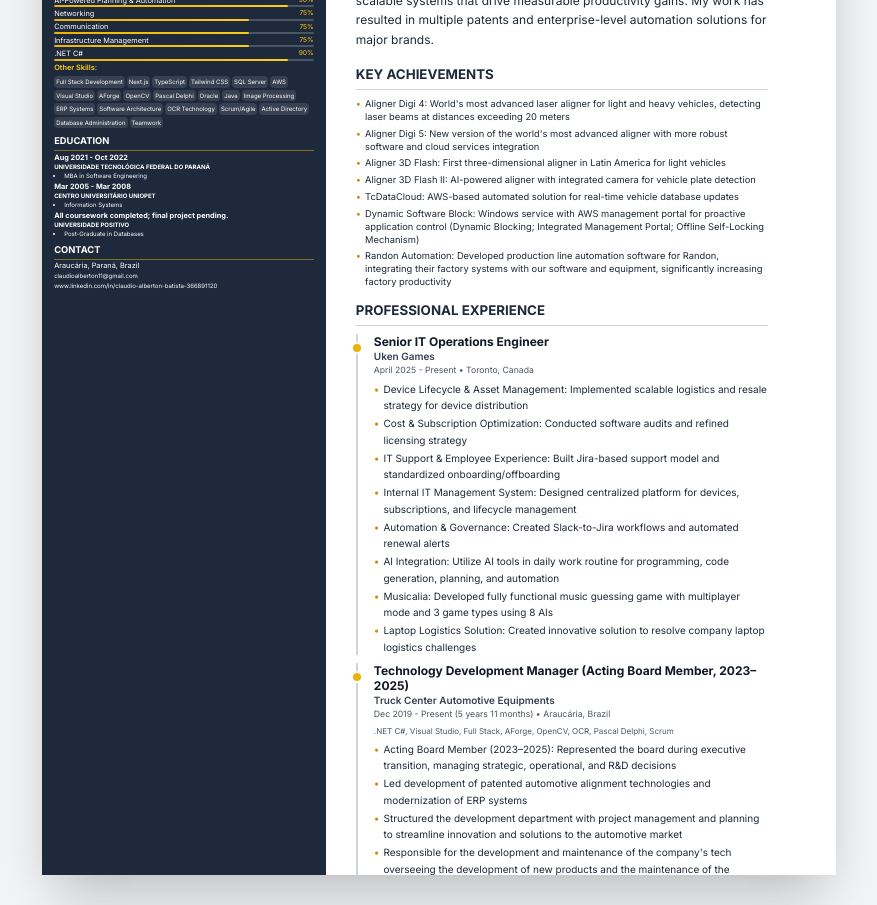
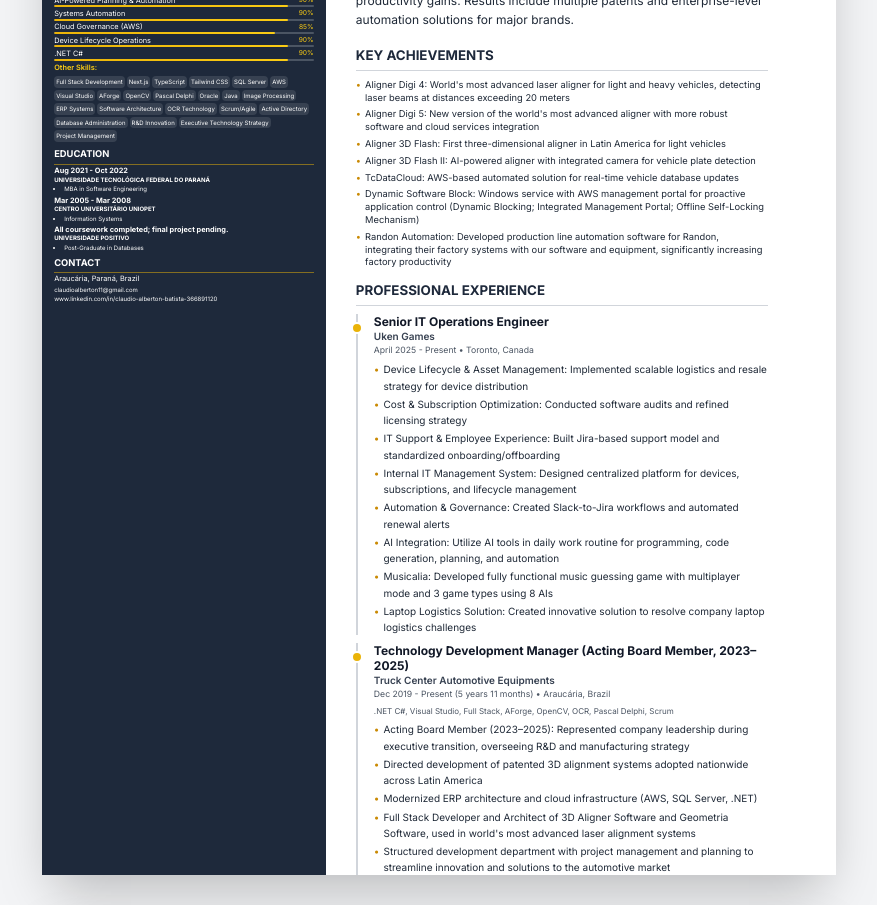
Before and after one commit to claudioalberton/claudio_resume, a Next.js app: page /claudio_resume/print-preview in a window 1280 px wide. Shown: the part 340-1245 px from the top of the page, without its empty margins (201-1078 px from the left). Built offline with nearby package versions, Linux system fonts and the light colour scheme.

Commit message:
Rebuild with correct basePath for GitHub Pages

```diff
--- a/app/print-preview/page.tsx
+++ b/app/print-preview/page.tsx
@@ -134,29 +134,36 @@
 
   const getSkillPercentage = (skill: string) => {
     const skillLevels: Record<string, number> = {
+      "Team Management": 90,
+      "AI Tools (Programming, Code Generation, Planning)": 90,
+      "AI-Assisted Development": 90,
+      "AI-Powered Planning & Automation": 90,
+      "Systems Automation": 90,
+      "Cloud Governance (AWS)": 85,
+      "Device Lifecycle Operations": 90,
       ".NET C#": 90,
       "Full Stack Development": 90,
       "Next.js": 85,
       "TypeScript": 85,
       "Tailwind CSS": 85,
       "SQL Server": 90,
-      "Team Management": 90,
+      "Visual Studio": 90,
+      "AForge": 85,
+      "OpenCV": 85,
+      "Pascal Delphi": 90,
+      "Oracle": 80,
+      "Java": 75,
       AWS: 70,
       "ERP Systems": 80,
       "Software Architecture": 90,
       "Image Processing": 85,
       "OCR Technology": 85,
       "Scrum/Agile": 90,
-      "Visual Studio": 90,
-      "AForge": 85,
-      "OpenCV": 85,
-      "Pascal Delphi": 90,
-      "Oracle": 80,
-      "Java": 75,
-      "Teamwork": 85,
-      "AI Tools (Programming, Code Generation, Planning)": 90,
-      "AI-Assisted Development": 90,
-      "AI-Powered Planning & Automation": 90,
+      "Active Directory": 85,
+      "Database Administration": 90,
+      "R&D Innovation": 90,
+      "Executive Technology Strategy": 85,
+      "Project Management": 90,
     }
     return skillLevels[skill] || 75
   }
--- a/components/hero-section.tsx
+++ b/components/hero-section.tsx
@@ -62,15 +62,6 @@
         >
           {/* Hero Content */}
           <div className="mb-12 text-center print:text-left">
-            <motion.div
-              initial={{ opacity: 0, y: 20 }}
-              animate={{ opacity: 1, y: 0 }}
-              transition={{ duration: 0.5, delay: 0.1 }}
-              className="inline-block px-4 py-2 mb-6 text-sm font-semibold rounded-full bg-primary/10 text-primary"
-            >
-              <code className="text-primary">Discover my Amazing Tech Space!</code>
-            </motion.div>
-
             <motion.h1
               initial={{ opacity: 0, y: 20 }}
               animate={{ opacity: 1, y: 0 }}
--- a/components/sidebar.tsx
+++ b/components/sidebar.tsx
@@ -95,6 +95,9 @@
     "AI Tools (Programming, Code Generation, Planning)": 90,
     "AI-Assisted Development": 90,
     "AI-Powered Planning & Automation": 90,
+    "Systems Automation": 90,
+    "Cloud Governance (AWS)": 85,
+    "Device Lifecycle Operations": 90,
     ".NET C#": 90,
     "Full Stack Development": 90,
     "Next.js": 85,
@@ -107,9 +110,6 @@
     "Pascal Delphi": 90,
     "Oracle": 80,
     "Java": 75,
-    Networking: 80,
-    Communication: 95,
-    "Infrastructure Management": 90,
     AWS: 70,
     "ERP Systems": 80,
     "Software Architecture": 90,
@@ -118,7 +118,9 @@
     "Scrum/Agile": 90,
     "Active Directory": 85,
     "Database Administration": 90,
-    "Teamwork": 85,
+    "R&D Innovation": 90,
+    "Executive Technology Strategy": 85,
+    "Project Management": 90,
   }
   return skillLevels[skill] || 75
 }
--- a/data/resume-data.ts
+++ b/data/resume-data.ts
@@ -41,11 +41,11 @@
 
 export const resumeData: ResumeData = {
   name: "Claudio Alberton Batista",
-  title: "Senior IT Operations Engineer | Development and Innovation Manager | Senior Software Engineer ",
+  title: "Technology Development Manager | Senior IT Operations Engineer | Software Architect",
   location: "Araucária, Paraná, Brazil",
   email: "claudioalberton11@gmail.com",
   linkedin: "www.linkedin.com/in/claudio-alberton-batista-366891120",
-  summary: "Technical leader and senior software engineer with 19+ years of experience transforming businesses through innovative solutions. Starting with ERP systems development, I've evolved into architecting world-class software for the automotive industry, including Latin America's first 3D aligner and the world's most advanced laser alignment systems. Currently leading IT operations at a Canadian gaming company while managing technology development for automotive equipment in Brazil. I specialize in full-stack development, cloud solutions (AWS), AI integration for daily operations, and building scalable systems that drive measurable productivity gains. My work has resulted in multiple patents and enterprise-level automation solutions for major brands.",
+  summary: "Technology Development Manager and Software Architect with 19+ years leading innovation across automotive manufacturing and gaming industries. Designed patented 3D alignment systems deployed across Latin America, and currently modernizing global IT infrastructure and automation for a Canadian game studio. Architected world-class software including the world's most advanced laser alignment systems and Latin America's first AI-powered 3D aligner. Specializes in full-stack development (.NET, SQL Server), cloud solutions (AWS), AI-powered workflows, and building scalable systems that drive measurable productivity gains. Results include multiple patents and enterprise-level automation solutions for major brands.",
   keyAchievements: [
     "Aligner Digi 4: World's most advanced laser aligner for light and heavy vehicles, detecting laser beams at distances exceeding 20 meters",
     "Aligner Digi 5: New version of the world's most advanced aligner with more robust software and cloud services integration",
@@ -80,19 +80,14 @@
       duration: "5 years 11 months",
       technologies: [".NET C#", "Visual Studio", "Full Stack", "AForge", "OpenCV", "OCR", "Pascal Delphi", "Scrum"],
       responsibilities: [
-        "Acting Board Member (2023–2025): Represented the board during executive transition, managing strategic, operational, and R&D decisions",
-        "Led development of patented automotive alignment technologies and modernization of ERP systems",
-        "Structured the development department with project management and planning to streamline innovation and solutions to the automotive market",
-        "Responsible for the development and maintenance of the company's tech overseeing the development of new products and the maintenance of the existing ones",
-        "Full Stack Developer of 3D Aligner Software and Geometria Software",
-        "Software architecture and planning",
-        "Creating schedules and managing projects",
-        "Agile project management using Scrum",
-        "Architect of new solutions for the automotive market",
+        "Acting Board Member (2023–2025): Represented company leadership during executive transition, overseeing R&D and manufacturing strategy",
+        "Directed development of patented 3D alignment systems adopted nationwide across Latin America",
+        "Modernized ERP architecture and cloud infrastructure (AWS, SQL Server, .NET)",
+        "Full Stack Developer and Architect of 3D Aligner Software and Geometria Software, used in world's most advanced laser alignment systems",
+        "Structured development department with project management and planning to streamline innovation and solutions to the automotive market",
         "AI Integration: Utilize AI tools in daily work routine for programming assistance, code generation, planning, and development optimization",
-        "Responsible for implementing and managing tax incentives related to the company's development, namely 'Lei do Bem' and 'Ex-tarifário', successfully qualifying projects for government incentives",
-        "Establishing partnerships with solution providers",
-        "Development of software for automotive equipment and creating the ecosystem of solutions involved"
+        "Implemented and managed tax incentives ('Lei do Bem' and 'Ex-tarifário'), successfully qualifying projects for government incentives with significant annual tax reductions",
+        "Established partnerships with solution providers and developed ecosystem of integrated automotive equipment solutions"
       ]
     },
     {
@@ -157,9 +152,9 @@
     "AI Tools (Programming, Code Generation, Planning)",
     "AI-Assisted Development",
     "AI-Powered Planning & Automation",
-    "Networking",
-    "Communication",
-    "Infrastructure Management",
+    "Systems Automation",
+    "Cloud Governance (AWS)",
+    "Device Lifecycle Operations",
     ".NET C#",
     "Full Stack Development",
     "Next.js",
@@ -180,7 +175,9 @@
     "Scrum/Agile",
     "Active Directory",
     "Database Administration",
-    "Teamwork"
+    "R&D Innovation",
+    "Executive Technology Strategy",
+    "Project Management"
   ],
   languages: [
     { name: "English", level: "Full Professional" },
```
